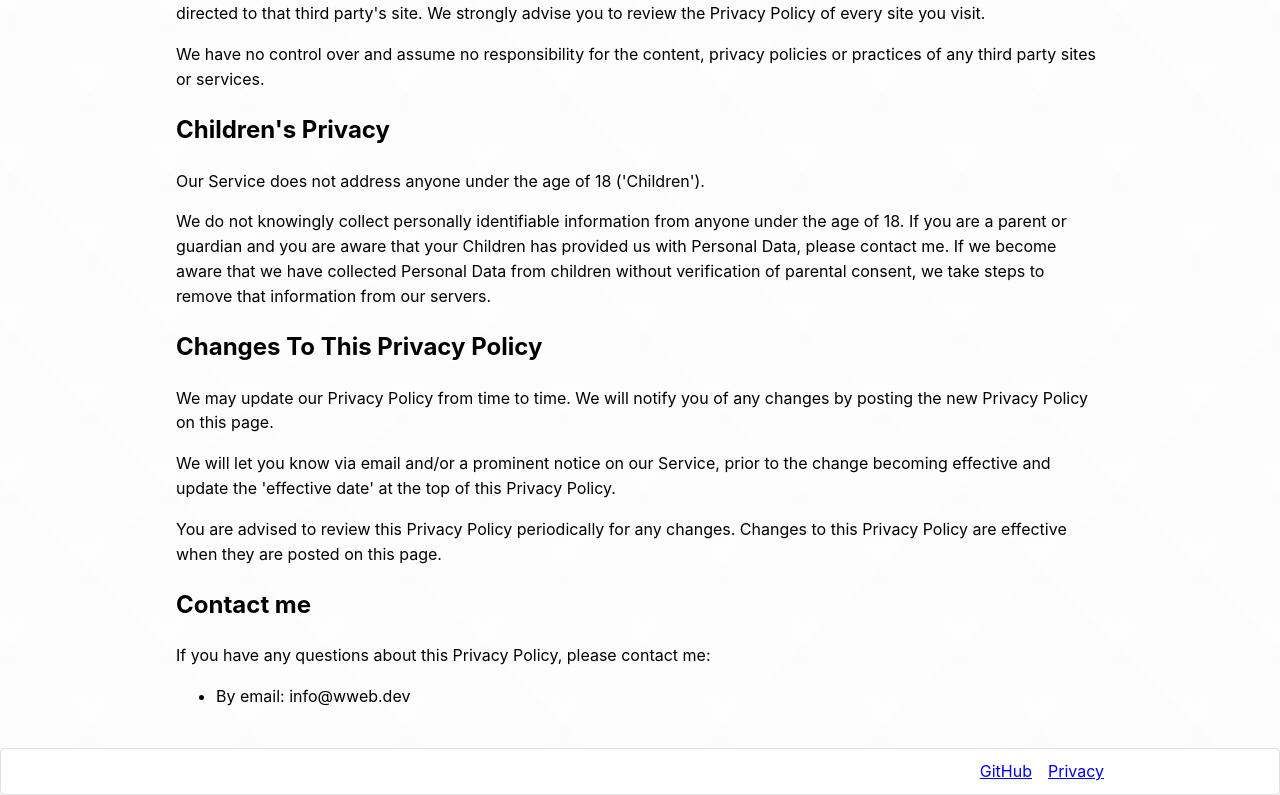
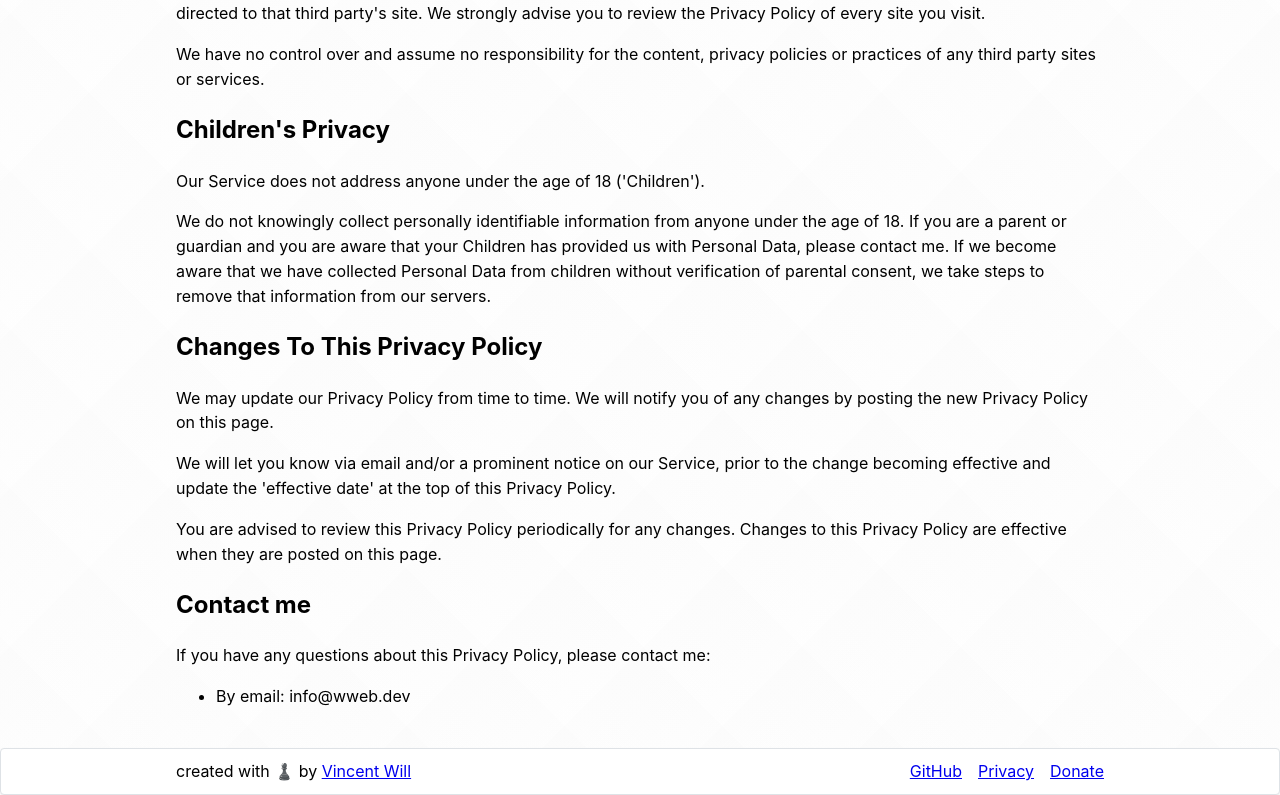
Before and after one commit to Vincenius/puzzler, a Next.js app: page /privacy in a window 1280 px wide. Shown: the part 2511-3306 px from the top of the page. Built offline with nearby package versions, Linux system fonts and the light colour scheme.

Commit message:
add footer details and minor bugfixes

```diff
--- a/src/components/Footer.js
+++ b/src/components/Footer.js
@@ -1,17 +1,20 @@
 import React from 'react'
 import Link from "next/link";
-import { Flex, Box, Card } from '@mantine/core';
+import { Flex, Box, Card, Text } from '@mantine/core';
 
 const Footer = () => {
   return <footer>
     <Card w="100%" withBorder shadow="sm" p="xs" pos="absolute" bottom={0} left={0}>
       <Box maw={960} m="0 auto" w="100%" px={{ base: 'xs', sm: 'md' }}>
         <Flex justify="space-between">
-          <span></span>
+          <Flex direction="column" align="start">
+            <Text>created with ♟️ by <Link href="https://vincentwill.com/">Vincent Will</Link></Text>
+          </Flex>
 
-          <Flex gap="md">
+          <Flex direction={{ base: "column", sm: "row"}} gap={{ base: "none", sm: "md"}} align="end">
             <Link href="https://github.com/Vincenius/puzzler">GitHub</Link>
             <Link href="/privacy">Privacy</Link>
+            <Link href="https://ko-fi.com/wweb_dev">Donate</Link>
           </Flex>
         </Flex>
       </Box>
--- a/src/components/Layout.js
+++ b/src/components/Layout.js
@@ -45,7 +45,7 @@ const Layout = ({ children }) => {
       <link rel="icon" href="/favicon.ico" />
       {/* todo social stuff and icon */}
     </Head>
-    <Box pb={70} pos="relative" mih="100vh">
+    <Box pb={{ base: 120, sm: 70 }} pos="relative" mih="100vh">
       <main>
         <Card w="100%" withBorder shadow="sm" p="xs">
           <Box maw={960} m="0 auto" w="100%" px={{ base: 'xs', sm: 'md' }}>
--- a/src/components/Trophy/InfoModal.js
+++ b/src/components/Trophy/InfoModal.js
@@ -30,7 +30,6 @@ const InfoModal = () => {
     }
   }, [user, open, isInit, mutate])
 
-  // todo https://next-intl-docs.vercel.app/docs/getting-started/pages-router
   return (
     <Modal opened={opened} onClose={close} title="Trophäe erhalten">
       <Box ref={confettiDom}>
--- a/src/pages/api/cron.js
+++ b/src/pages/api/cron.js
@@ -7,7 +7,7 @@ export default async function handler(req, res) {
   if (req.headers.get('Authorization') === `Bearer ${process.env.CRON_SECRET}`) {
     const today = new Date();
 
-    if (today.getDate() === 14) { // todo change to 1
+    if (today.getDate() === 1) { // todo change to 1
       today.setMonth(today.getMonth() - 1);
       const from = formatISODate(getFirstDayOfMonth(today.toISOString()))
       const to = formatISODate(getLastDayOfMonth(today.toISOString()))
```
Also changed, not shown: src/pages/index.js (+5 -3 lines), 1 other file (tests, documents, lock files or other folders).
